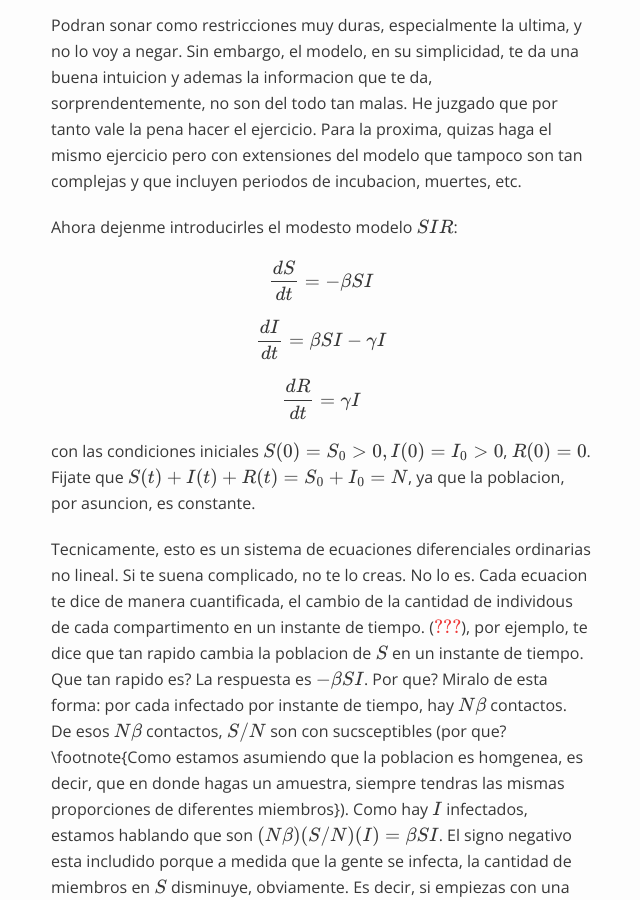
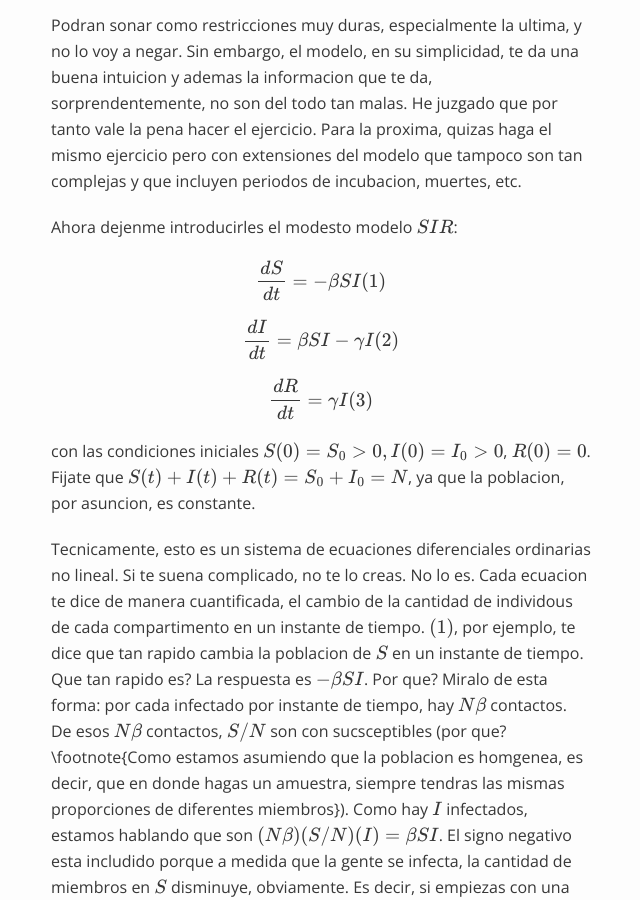
Before and after one commit to Caquita-beep/Caquita-beep.github.io, a Jekyll site: the page built from _posts/2020-03-27-Simulacion-COVID-19-Ecuador-con-modelo-SIR.md, in a window 1280 px wide and 900 px high, scrolled down 1736 px. Shown: the whole window, without its empty margins (319-959 px from the left). Built offline with Jekyll 4.4.1, drawn with Linux system fonts in a browser that asks for light colours; formulas are drawn with MathJax 3; a script that is not in the unit is left out.

Commit message:
Update 2020-03-27-Simulacion-COVID-19-Ecuador-con-modelo-SIR.md

```diff
--- a/_posts/2020-03-27-Simulacion-COVID-19-Ecuador-con-modelo-SIR.md
+++ b/_posts/2020-03-27-Simulacion-COVID-19-Ecuador-con-modelo-SIR.md
@@ -25,16 +25,16 @@ Podran sonar como restricciones muy duras, especialmente la ultima, y no lo voy
 
 Ahora dejenme introducirles el modesto modelo $SIR$:
 
-$$ \frac{dS}{dt} = - \beta SI  $$
+$$ \frac{dS}{dt} = - \beta SI  (1)$$
 
-$$ \frac{dI}{dt} = \beta SI - \gamma I $$
+$$ \frac{dI}{dt} = \beta SI - \gamma I  (2)$$
 
-$$ \frac{dR}{dt} = \gamma I $$
+$$ \frac{dR}{dt} = \gamma I  (3)$$
 
 con las condiciones iniciales $S(0) = S_0 >0, I(0) = I_0 >0$, $R(0) = 0$. Fijate que $S(t) + I(t) +  R(t) =  S_0 + I_0 = N$, ya que la poblacion, por asuncion, es constante.
 
 Tecnicamente, esto es un sistema de ecuaciones diferenciales ordinarias no lineal. Si te suena complicado, no te lo creas. No lo es. Cada ecuacion te dice de manera cuantificada, el cambio de la
- cantidad de individous de cada compartimento en un instante de tiempo. (\ref{eq:caca}), por ejemplo, te dice que tan rapido cambia la poblacion de $S$ en un instante de tiempo. Que tan rapido es? La respuesta es $- \beta SI$. Por que? Miralo de esta forma:  por cada infectado por instante de tiempo, hay $N\beta$ contactos. De esos  $N\beta$ contactos, $S/N$ son con sucsceptibles (por que?\footnote{Como estamos asumiendo que la poblacion es homgenea, es decir, que en donde hagas un amuestra, siempre tendras las mismas proporciones de diferentes miembros}). Como hay $I$ infectados, estamos hablando que son $(N\beta) (S/N)(I) = \beta SI$. El signo negativo esta includido porque a medida que la gente se infecta, la cantidad de miembros en $S$ disminuye, obviamente. Es decir, si empiezas con una poblacion inicial de $ S_0$ miembros, vas a tener $S(t) < S_0$ para todo $t$ $(t > 0)$. Similarmente, (\ref{eq:caca1}), habla sobre $I$ y puedes ver que su cambio depende del cambio neto entre la gente que se enferma y los que se recuperan.
+ cantidad de individous de cada compartimento en un instante de tiempo. $(1)$, por ejemplo, te dice que tan rapido cambia la poblacion de $S$ en un instante de tiempo. Que tan rapido es? La respuesta es $- \beta SI$. Por que? Miralo de esta forma: por cada infectado por instante de tiempo, hay $N\beta$ contactos. De esos  $N\beta$ contactos, $S/N$ son con sucsceptibles (por que?\footnote{Como estamos asumiendo que la poblacion es homgenea, es decir, que en donde hagas un amuestra, siempre tendras las mismas proporciones de diferentes miembros}). Como hay $I$ infectados, estamos hablando que son $(N\beta) (S/N)(I) = \beta SI$. El signo negativo esta includido porque a medida que la gente se infecta, la cantidad de miembros en $S$ disminuye, obviamente. Es decir, si empiezas con una poblacion inicial de $ S_0$ miembros, vas a tener $S(t) < S_0$ para todo $t$ $(t > 0)$. Similarmente, (\ref{eq:caca1}), habla sobre $I$ y puedes ver que su cambio depende del cambio neto entre la gente que se enferma y los que se recuperan.
 
 De importancia en particular son los parametros $\beta$ y $\gamma$. $\beta$ es una fraccion y tiene unidades de contactos por persona por dia. $\gamma$, en cambio, es la fraccion de infectados que se recuperan por unidad de tiempo y no soprendentemente lo llaman, a veces, como "el removal rate". Y fijate que $1/\gamma $ es el tiempo promedio de infeccion. Por ejemplo, si $\gamma = 1/10$, o sea, por dia el $10\%$ de la gente infectada se recupera, entonces $1/\gamma = 10$ dias y esto es decir que, en promedio, son $10$ dias que alguien infectado puede infectar a otros, antes de recuperarse.
 
```
